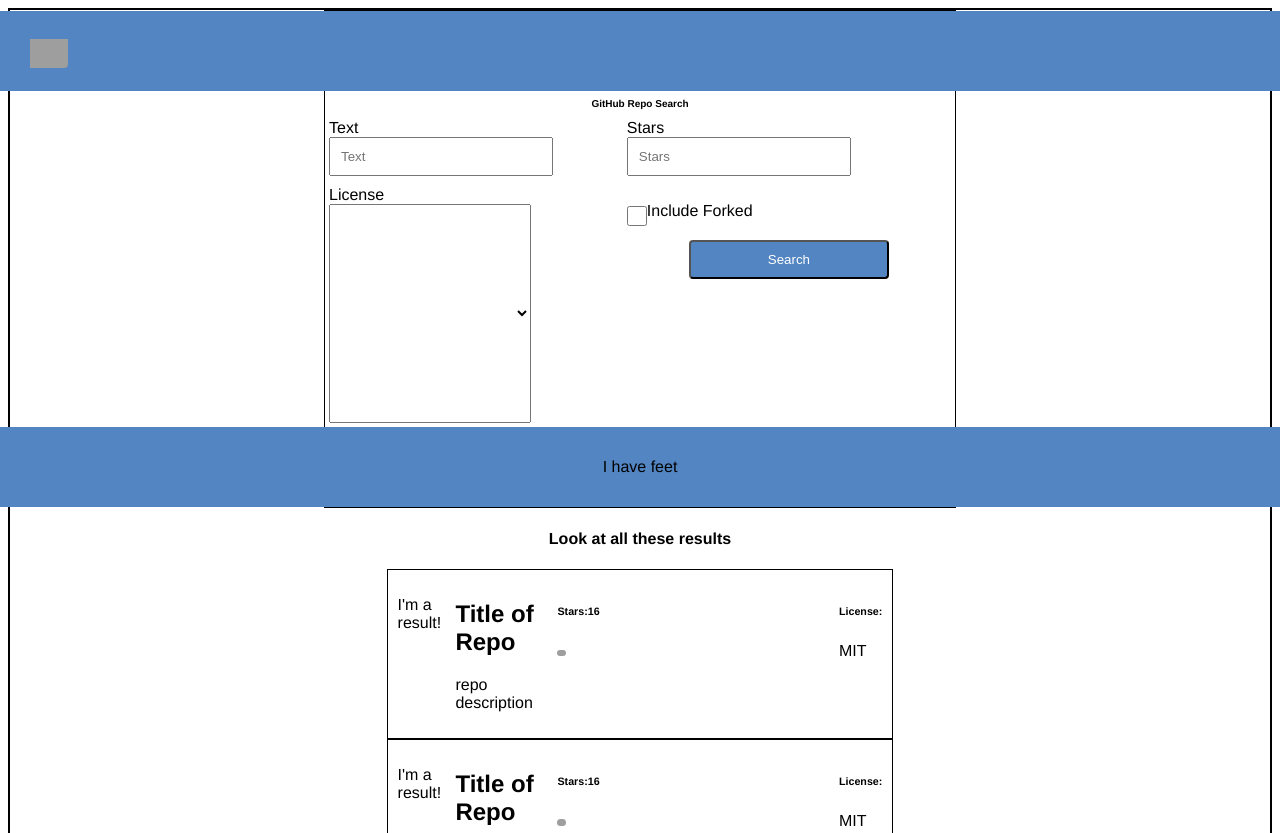
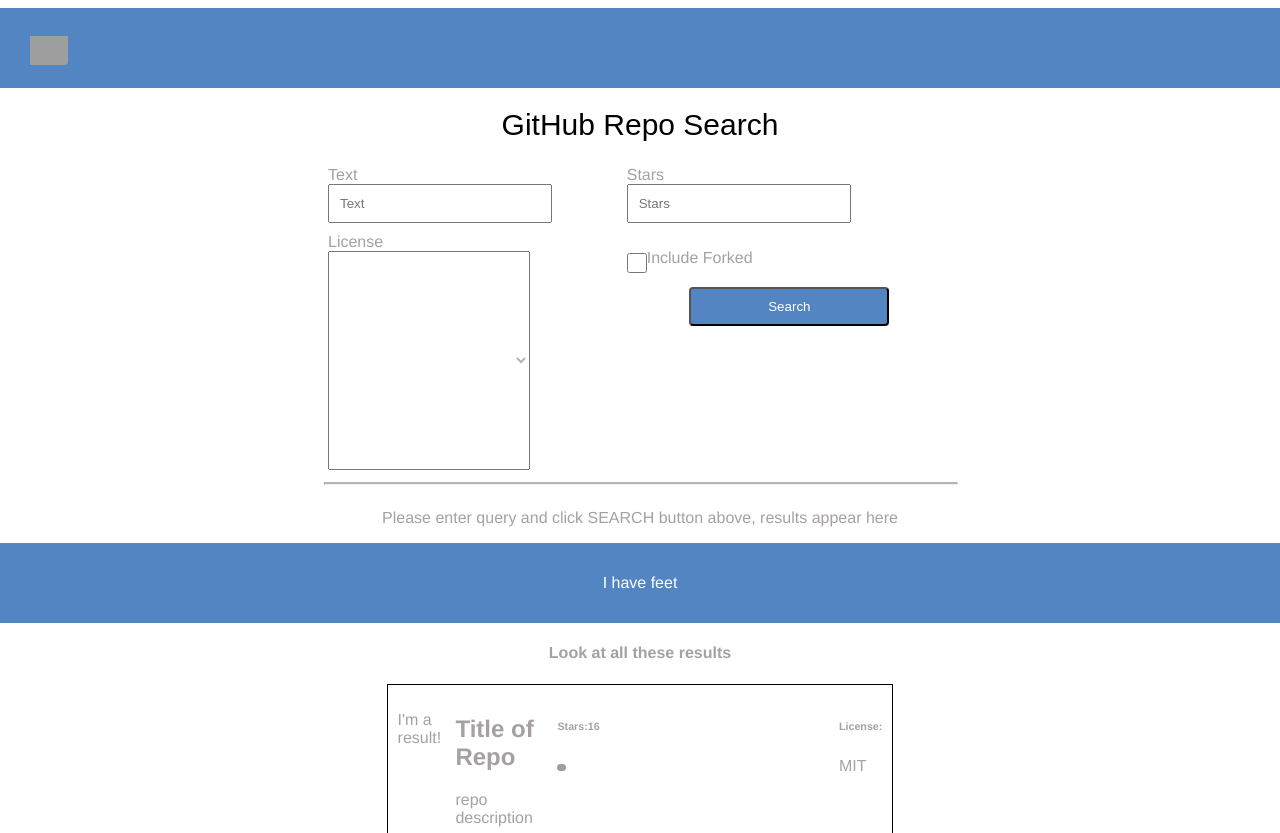
Before and after one commit to unachoza/GitHUB-Repo-Search, a React app in the folder githubreposearch/: page / in a window 1280 px wide. Shown: the top 833 px of the page. Built offline with nearby package versions, Linux system fonts and the light colour scheme; grey boxes are pictures that could not be loaded.

Commit message:
Search UI styling done

```diff
--- a/githubreposearch/src/App.css
+++ b/githubreposearch/src/App.css
@@ -3,8 +3,10 @@
 
 }
 h1{
-    font-family: 'Franklin Gothic Medium', 'Arial Narrow', Arial, sans-serif;
-    font-size: 10px
+    font-family:  sans-serif;
+    font-size: 30px;
+    color: black;
+    font-weight: lighter
 }
 
 img {
@@ -28,20 +30,23 @@
 }
 
 div {
-    font-family: 'Franklin Gothic Medium', 'Arial Narrow', Arial, sans-serif
+    font-family: 'Franklin Gothic Medium', 'Arial Narrow', Arial, sans-serif;
+    color: rgb(165, 161, 161)
 }
 .search-container {
     display: flex;
     flex-direction: column;
     align-items: center;
     width: 50%;
-    border: 1px black solid
+
 }
 .app-container {
     display:flex;
     flex-direction: column;
     align-items: center;
-    border: 2px black solid
+    width: 100%;
+    height: 100%;
+
 }
 .header {
     width: 100vw;
@@ -56,12 +61,18 @@
     display: flex;
     background-color: #5285C1;
     justify-content: center;
-    align-items: center
+    align-items: center;
+    color: white
 }
 .logo {
    padding-top: 28px;
    padding-left: 30px
 
+}
+
+hr {
+    border-top: 2px solid rgb(185, 180, 180);
+    width: 100%
 }
 
 .column {
@@ -80,7 +91,8 @@
 
 }
 select {
-    padding: 10px
+    padding: 10px;
+    color: rgb(185, 180, 180);
 }
 option{
     position: absolute;
--- a/githubreposearch/src/components/Search.js
+++ b/githubreposearch/src/components/Search.js
@@ -10,7 +10,10 @@
                 <Header />
                 <h1>GitHub Repo Search</h1>
                 <Form />
+                <hr/>
+                <p>Please enter query and click SEARCH button above, results appear here</p>
                 <Footer />
+
             </div>
         )
     }
```
